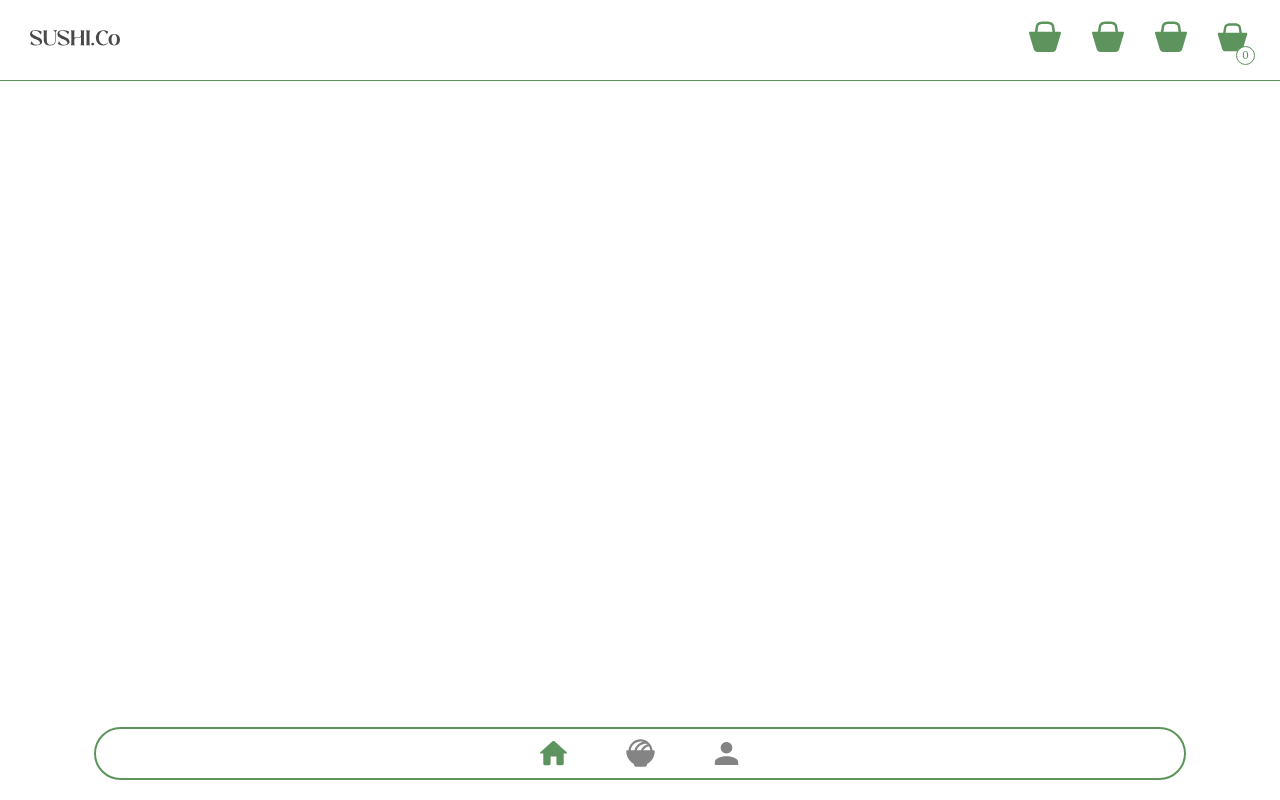
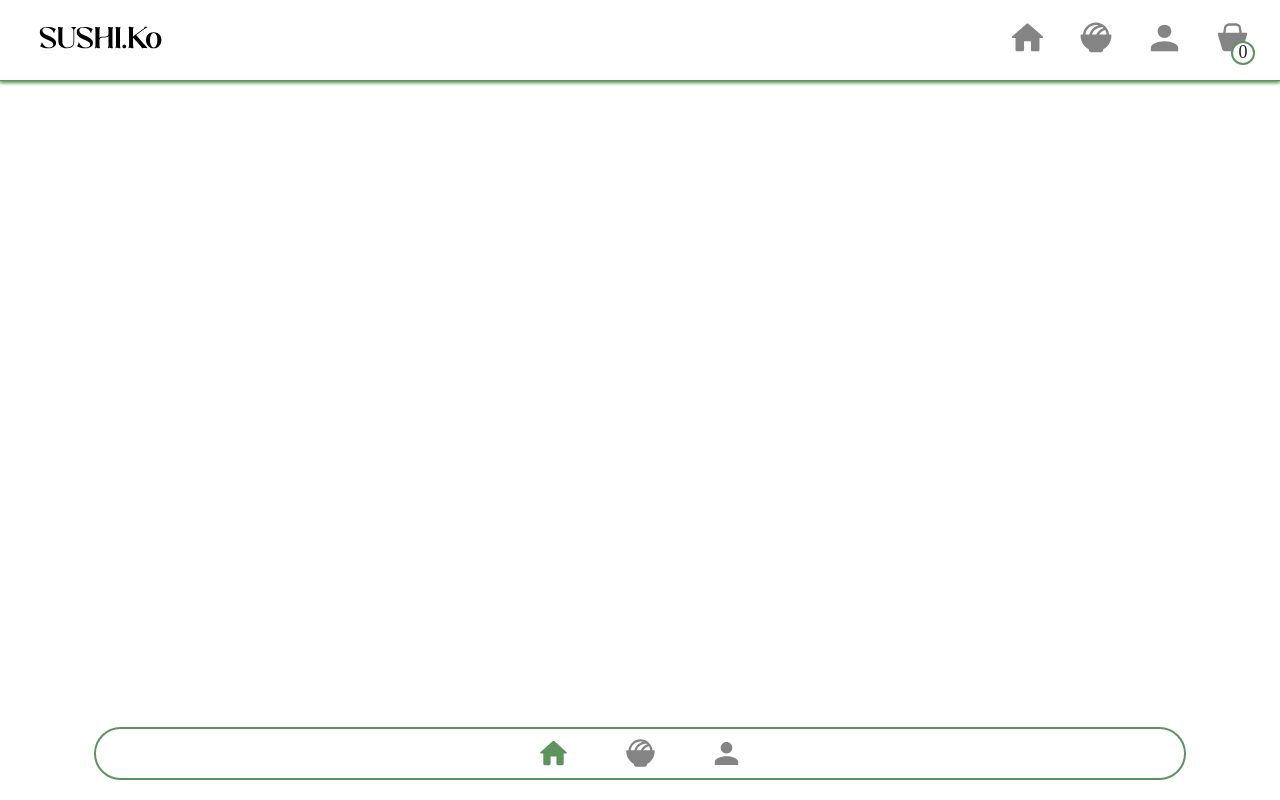
Before and after one commit to Raphi04/SAE_401, an Angular app: page /app-header in a window 1280 px wide. Built offline with nearby package versions, Linux system fonts and the light colour scheme; a web font is replaced by a local one.

Commit message:
Mis à jour Header Version PC Yanis W

```diff
--- a/src/app/component/header/header.component.css
+++ b/src/app/component/header/header.component.css
@@ -11,6 +11,7 @@
     background: var(--white);
     z-index: 32;
     border-bottom: 1px solid var(--green);
+    box-shadow: 0px 1px 4px #5D935C;
 }
 
 #header1 > #appTitle {
@@ -60,6 +61,8 @@
     background: var(--white);
     z-index: 32;
     border-bottom: 1px solid var(--green);
+    box-shadow: 0px 1px 4px #5D935C;
+
 }
 
 #navbar2 {
@@ -73,8 +76,13 @@
     cursor: pointer;
 }
 
+#navbar2 > div > img {
+    width: 90%;
+    filter : grayscale(1);
+}
+
 #header2 > div > img {
-    width: 60%;
+    width: 90%;
 }
 
 #header2 > #navbar2 > div {
@@ -90,16 +98,17 @@
     bottom: -5px; /* Adjust the positioning as needed */
     right: -5px;
     border-radius: 100%;
-    width: 17px;
-    height: 17px;
+    width: 20px;
+    height: 20px;
     font-size: 0.8rem;
     background-color: var(--white);
     color: var(--green);
-    border: 1px solid var(--green);
+    border: 2px solid var(--green);
     display: flex;
     justify-content: center;
     align-items: center;
-
+    font-size: 18px;
+    color: var(--black);
 }
 
 .activeBag {
--- a/src/app/component/header/header.component.html
+++ b/src/app/component/header/header.component.html
@@ -14,13 +14,13 @@
     </div>
     <div id="navbar2">
         <div routerLink="/app-bag">
-            <img src="/assets/ressource/Bag.svg" id="_home">
+            <img src="/assets/ressource/home.svg" id="_home">
         </div>
         <div routerLink="/app-bag">
-            <img src="/assets/ressource/Bag.svg" id="_menu">
+            <img src="/assets/ressource/menu.svg" id="_menu">
         </div>
         <div routerLink="/app-bag">
-            <img src="/assets/ressource/Bag.svg" id="_compte">
+            <img src="/assets/ressource/compte.svg" id="_compte">
         </div>
         <div routerLink="/app-bag">
             <img src="/assets/ressource/Bag.svg" id="_bag">
```
Also changed, not shown: src/assets/ressource/SushiCoBlack.svg.
